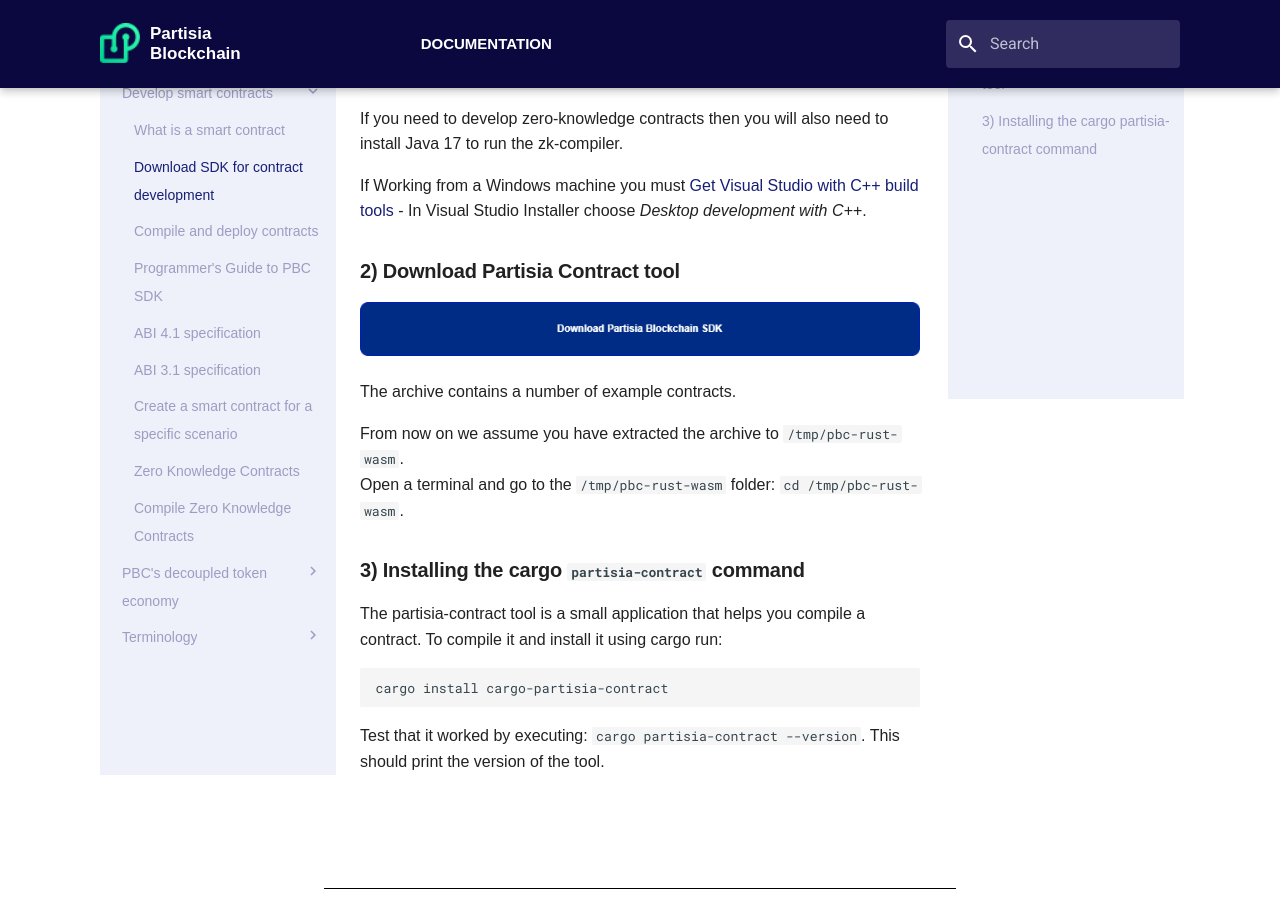
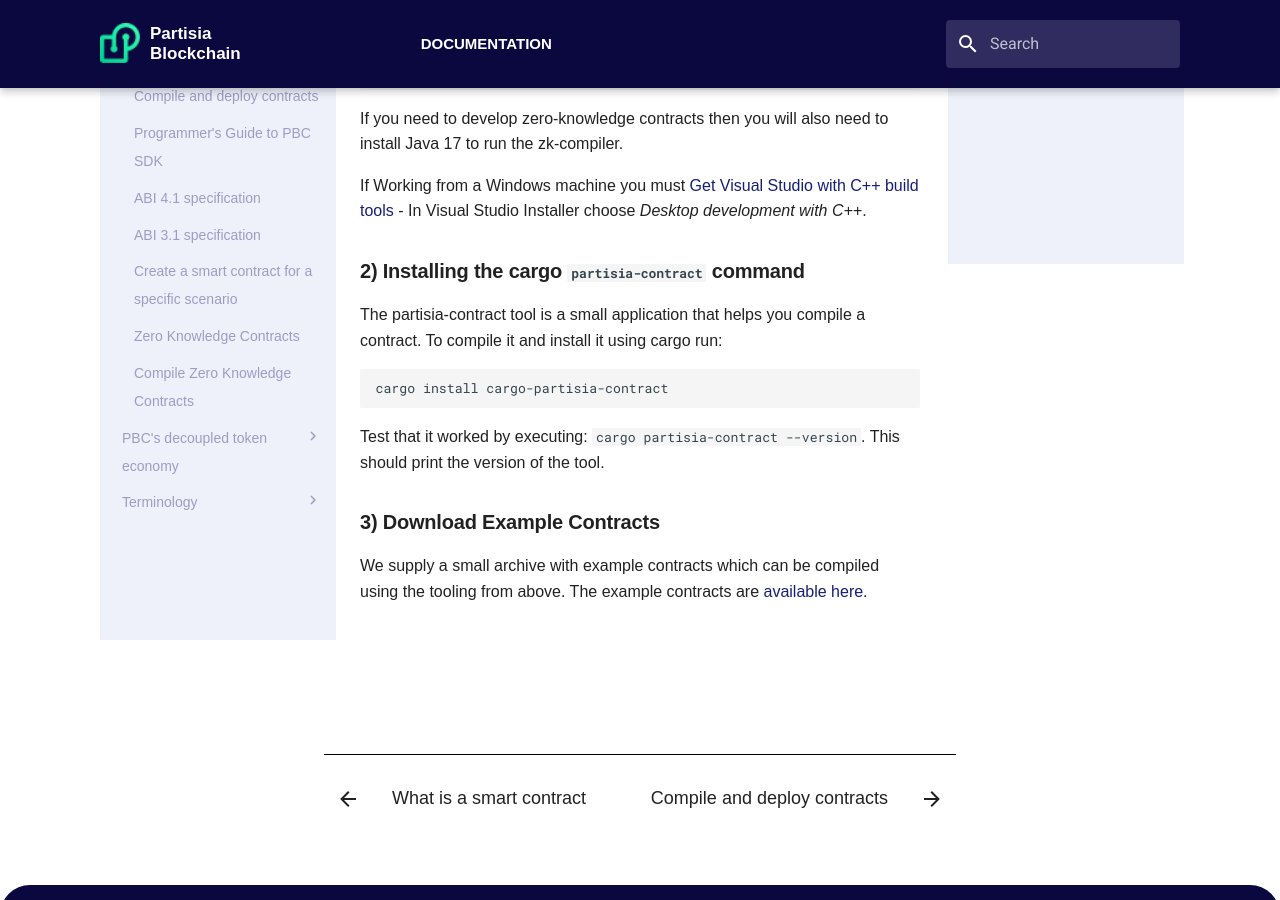
Before and after one commit to 0xSero/partisia-docs, an MkDocs documentation site: the page built from docs/download-sdk.md, in a window 1280 px wide and 900 px high, scrolled down 324 px. Built offline with MkDocs 1.6.1 and Material for MkDocs 9.7.7, drawn with Linux system fonts in a browser that asks for light colours; some web fonts are replaced; a script that is not in the unit is left out; some of the changed text lies outside the part shown.

Commit message:
Removed button

````diff
--- a/docs/download-sdk.md
+++ b/docs/download-sdk.md
@@ -17,16 +17,7 @@
 - In Visual Studio Installer choose *Desktop development with C++*.
 
 
-### 2) Download Partisia Contract tool
-
-[![button](Download.png)](LINK_TO_RUST_CONTRACT_SDK)
-
-The archive contains a number of example contracts.
-
-From now on we assume you have extracted the archive to `/tmp/pbc-rust-wasm`.
-Open a terminal and go to the `/tmp/pbc-rust-wasm` folder: `cd /tmp/pbc-rust-wasm`.
-
-### 3) Installing the cargo `partisia-contract` command
+### 2) Installing the cargo `partisia-contract` command
 
 The partisia-contract tool is a small application that helps you compile a contract.
 To compile it and install it using cargo run:
@@ -36,3 +27,8 @@
 ```
 
 Test that it worked by executing: `cargo partisia-contract --version`. This should print the version of the tool.
+
+### 3) Download Example Contracts
+
+We supply a small archive with example contracts which can be compiled using the tooling from above.
+The example contracts are [available here](LINK_TO_RUST_CONTRACT_SDK).
````
Also changed, not shown: docs/Download.png (deleted).
